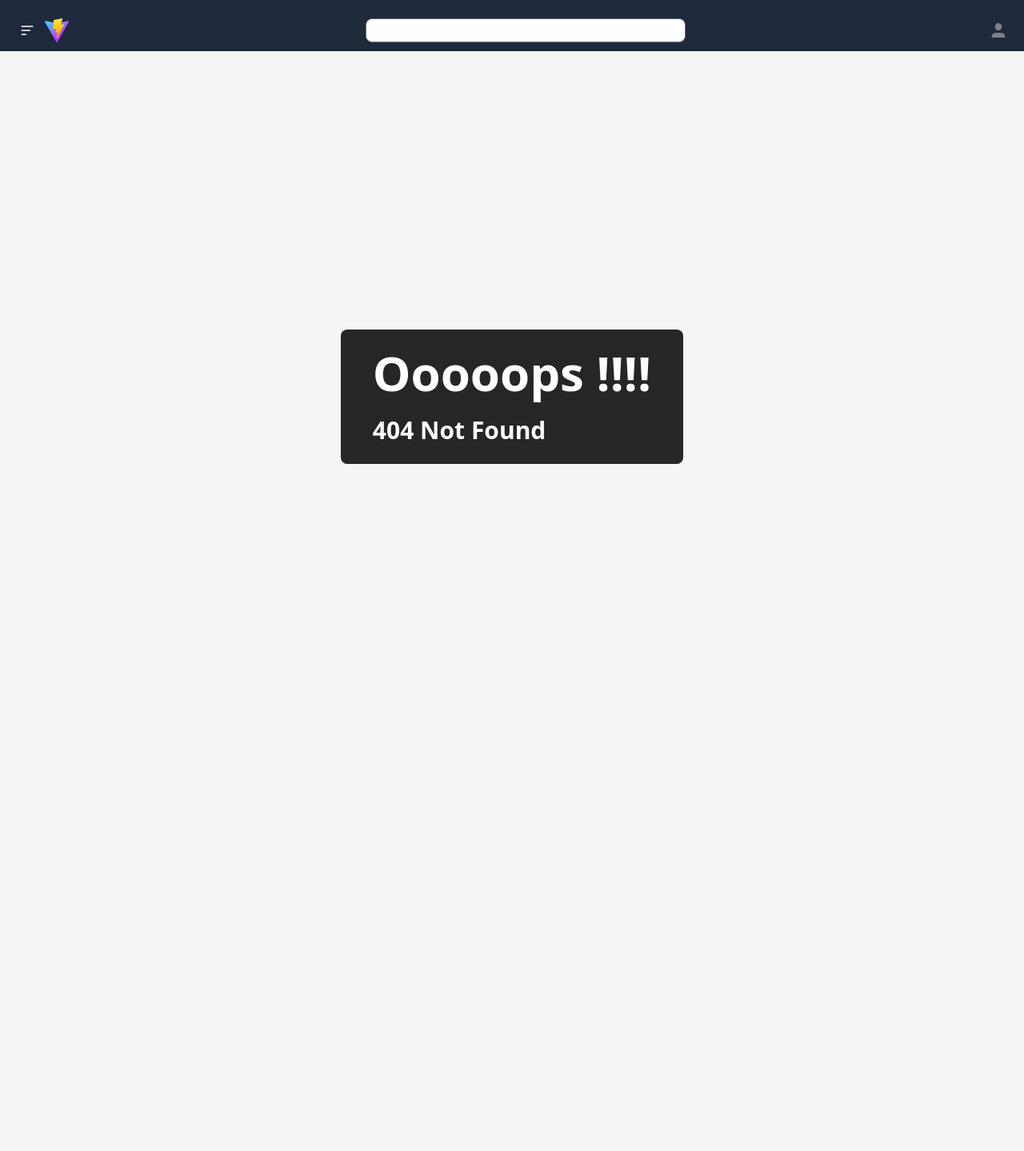
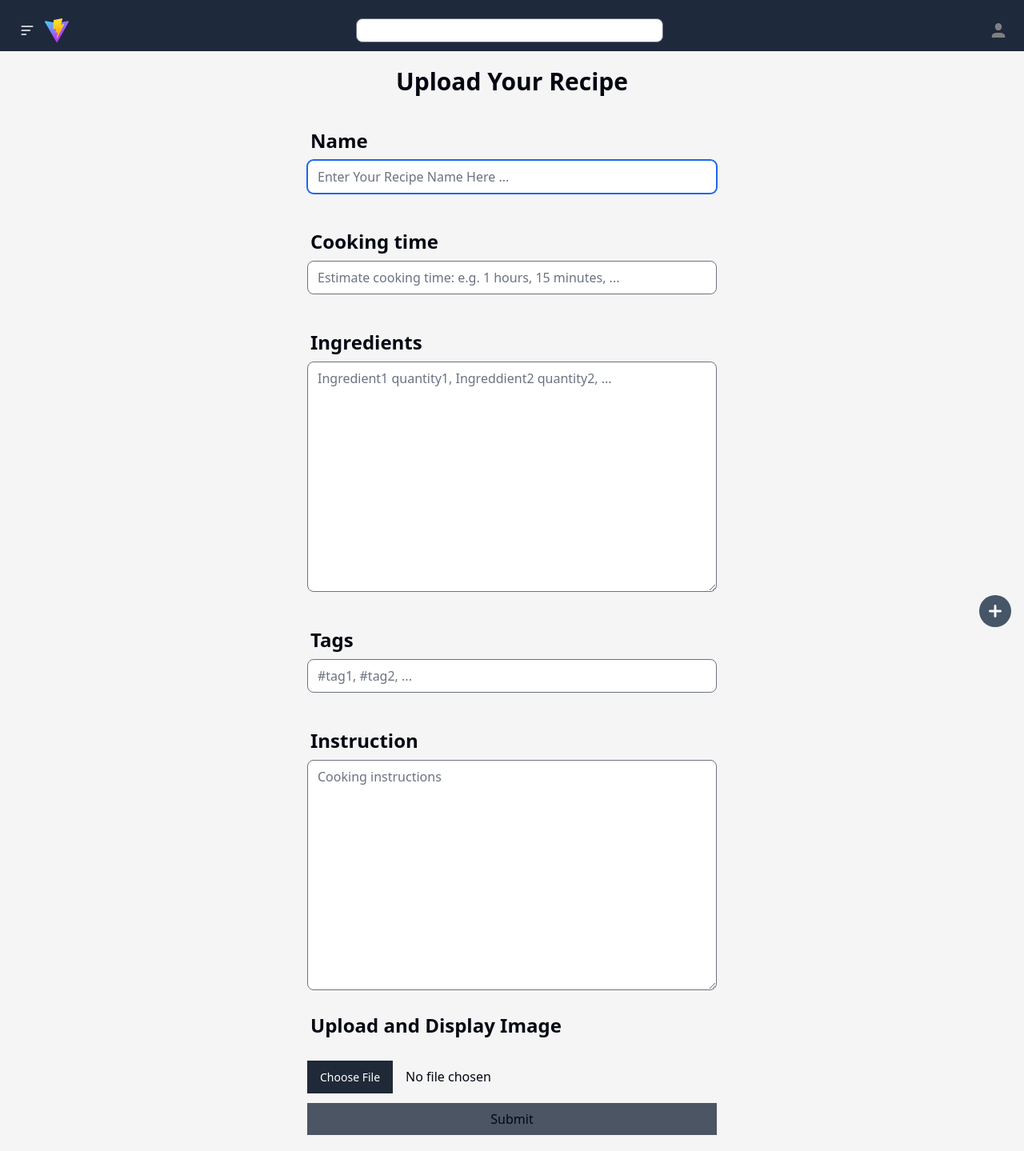
Before and after one commit to KayGV25/UIT_Web2-Frontend, a React (Vite) app: page /upload in a window 1280 px wide. Before the commit this address had no page. Shown: the whole page at 80% size. Before the commit the page ends 896 px from the top, so only its background shows below. Built offline with nearby package versions, Linux system fonts and the light colour scheme.

Commit message:
[ADD] Upload page

```diff
--- a/index.html
+++ b/index.html
@@ -21,7 +21,7 @@
     </script>
   </head>
   <body>
-    <div id="root" class=" pt-24"></div>
+    <div id="root"></div>
     <script type="module" src="/src/main.jsx"></script>
   </body>
 </html>
--- a/src/Root.jsx
+++ b/src/Root.jsx
@@ -5,8 +5,7 @@ export default function Root(){
     return(
         <>
             <NavBar />
-
-            <Link className="newRecipe">
+            <Link className="newRecipe" to="/upload">
                 <img src="/plus.svg" className="size-4"/>
             </Link>
         </>
--- a/src/components/NavBar.jsx
+++ b/src/components/NavBar.jsx
@@ -15,7 +15,7 @@ export default function NavBar() {
   const [inputText, setInputText] = useState("");
   return (
     <>
-      <div className="flex flex-col fixed top-0">
+      <div className="flex flex-col sticky top-0">
       <nav
         className={`bg-slate-800 h-16 flex justify-between align-middle ${
           checkMobile ? "px-3" : "px-20"
@@ -49,7 +49,7 @@ export default function NavBar() {
           <form onSubmit={(e) => handleSubmit(e)}>
             <input
               type="text"
-              className="search text-slate-950"
+              className="search text-slate-950 mr-10"
               name="search"
               onChange={(e) => {
                 setInputText(e.target.value);
@@ -91,7 +91,7 @@ function DarkModeSwitch() {
 
 function DSecondNav() {
   return (
-    <div className="SecondNav mb-72 text-gray-50">
+    <div className="SecondNav text-gray-50">
       <ul className="flex gap-8 font-bold pt-2">
         <li className="group/meal relative hover:border-b-4 hover:border-b-slate-50 hover:cursor-pointer">
           MEAL
--- a/src/index.css
+++ b/src/index.css
@@ -57,9 +57,9 @@
     @apply grid place-items-center bg-slate-600 hover:bg-slate-700 rounded-full cursor-pointer
 }
 .search{
-    max-width: 400px;
+    max-width: 600px;
     min-width: 100px;
-    width: 50vw;
+    width: 30vw;
     height: 30px;
     text-align: left;
     padding-inline: 10px;
@@ -83,3 +83,9 @@
 .dropdown > li:hover{
     @apply bg-slate-200
 }
+label {
+    @apply text-2xl mb-2
+}
+.btn{
+    @apply bg-gray-600 py-2 hover:bg-gray-500
+}
--- /dev/null
+++ b/src/pages/UploadPage.jsx
@@ -0,0 +1,120 @@
+import { useState } from "react";
+import axios from "axios";
+
+export default function UploadPage() {
+    const [imageUrl, setImageUrl] = useState("");
+    const [tagsAlert, setTagsAlert] = useState(false);
+    const [selectedImage, setSelectedImage] = useState(null);
+    const [recipeName, setRecipeName] = useState("");
+    const [cookingTime, setCookingTime] = useState("");
+    const [ingredients, setIngredients] = useState("");
+    const [tags, setTags] = useState("");
+    const [recipeInstructions, setRecipeInstructions] = useState("");
+
+    function handleAlertTags(){
+        if(!tagsAlert){
+            setTagsAlert(true);
+            alert("Tags input can be meal type (Breakfast, Lunch, ...), Cuisines (Vietnamese, Mexican, ...), etc.");
+        }
+    }
+    function handleSubmit(e) {
+        e.preventDefault();
+        if(!recipeName ||!cookingTime ||!ingredients ||!recipeInstructions){
+            alert("Please fill out all fields");
+            return;
+        }
+        // axios.post(`http://freeimage.host/api/1/upload/?key=${import.meta.env.VITE_FREEIMAGEHOST_API_KEY}&format=json`, {source: selectedImage})
+        // .then(res => {
+        //     console.log(res);
+        //     console.log(res.data);
+        //   })
+        fetch(`http://freeimage.host/api/1/upload/?key=${import.meta.env.VITE_FREEIMAGEHOST_API_KEY}&format=json`, {
+            method: 'post',
+            headers: {'Content-Type':'application/json'},
+            body: {
+                "source": selectedImage
+            }
+           }).then(res => {
+                setImageUrl(res.image.url);
+                console.log(res, imageUrl);
+           })
+      }
+    return(
+        <div className="grid align-middle justify-center my-5 gap-6">
+            <h1 className=" text-center text-3xl font-bold">Upload Your Recipe</h1>
+            <div className="w-screen flex justify-center">
+            <form className="w-2/5 flex flex-col gap-3 justify-center align-middle" onSubmit={(e) => handleSubmit(e)}>
+            {/* Recipe name */}
+                <div className="my-4 flex flex-col">
+                    <label htmlFor="recipe" className="font-bold pl-1">Name</label>
+                    <input type="text" autoFocus name="recipe" className="outline-none rounded-lg text-slate-950" placeholder="Enter Your Recipe Name Here ..." onChange={(e) => {
+                setRecipeName(e.target.value);
+              }}/>
+                </div>
+            {/* Time to cook */}
+                <div className="my-4 flex flex-col">
+                    <label htmlFor="time" className="font-bold pl-1">Cooking time</label>
+                    <input type="text" name="time" className="outline-none rounded-lg text-slate-950" placeholder="Estimate cooking time: e.g. 1 hours, 15 minutes, ..." onChange={(e) => {
+                setCookingTime(e.target.value);
+              }}/>
+                </div>
+            {/* Ingredients */}
+                <div className="my-4 flex flex-col">
+                    <label htmlFor="ingredients" className="font-bold pl-1">Ingredients</label>
+                    <textarea type="text" name="ingredients" className="outline-none rounded-lg px-3 text-slate-950 w-full h-72" placeholder="Ingredient1 quantity1, Ingreddient2 quantity2, ..." onChange={(e) => {
+                setIngredients(e.target.value);
+              }}/>
+                </div>
+            {/* Tags */}
+                <div className="my-4 flex flex-col">
+                    <label htmlFor="tags" className="font-bold pl-1">Tags</label>
+                    <input type="text" name="tags" className="outline-none rounded-lg text-slate-950" placeholder="#tag1, #tag2, ..." onClick={handleAlertTags} onChange={(e) => {
+                setTags(e.target.value);
+              }}/>
+                </div>
+            {/* Instruction */}
+                <div className="my-4 flex flex-col">
+                    <label htmlFor="instruction" className="font-bold pl-1">Instruction</label>
+                    <textarea type="text" name="instruction" className="outline-none rounded-lg px-3 text-slate-950 w-full h-72" placeholder="Cooking instructions" onChange={(e) => {
+                setRecipeInstructions(e.target.value);
+              }}/>
+                </div>
+            {/* Image */}
+            <div>
+                {/* Header */}
+                <h1 className="font-bold pl-1 mb-1 text-2xl">Upload and Display Image</h1>
+
+                {/* Conditionally render the selected image if it exists */}
+                {selectedImage && (
+                    <div>
+                    {/* Display the selected image */}
+                    <img
+                        alt="not found"
+                        width={"250px"}
+                        src={URL.createObjectURL(selectedImage)}
+                    />
+                    <br /> <br />
+                    {/* Button to remove the selected image */}
+                    <button className="btn px-6" onClick={() => setSelectedImage(null)}>Remove</button>
+                    </div>
+                )}
+
+                <br />
+
+                {/* Input element to select an image file */}
+                <input
+                    type="file"
+                    name="image"
+                    // Event handler to capture file selection and update the state
+                    onChange={(event) => {
+                    console.log(event.target.files[0]); // Log the selected file
+                    setSelectedImage(event.target.files[0]); // Update the state with the selected file
+                    }}
+                />
+                </div>
+                <input type="submit" value="Submit" className="btn"/>
+            </form>
+            </div>
+        </div>
+    )
+}
```
Also changed, not shown: src/main.jsx (+8 -3 lines), 1 other file (tests, documents, lock files or other folders).
